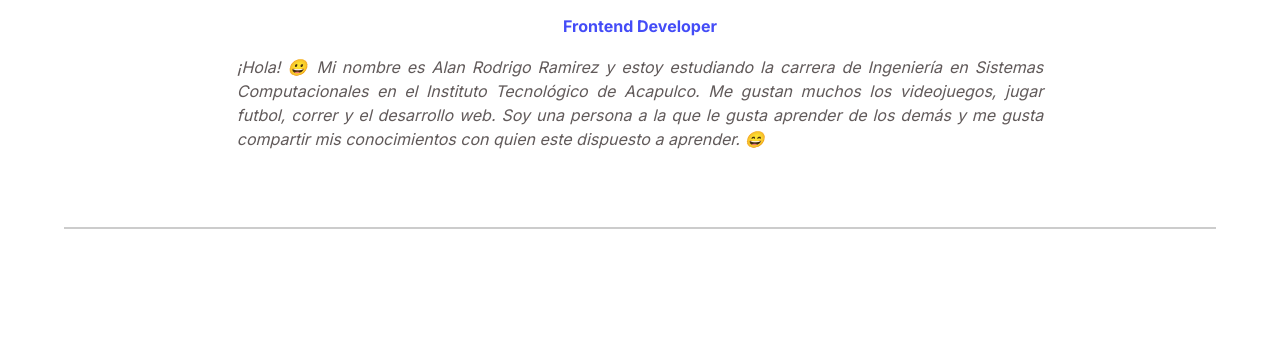
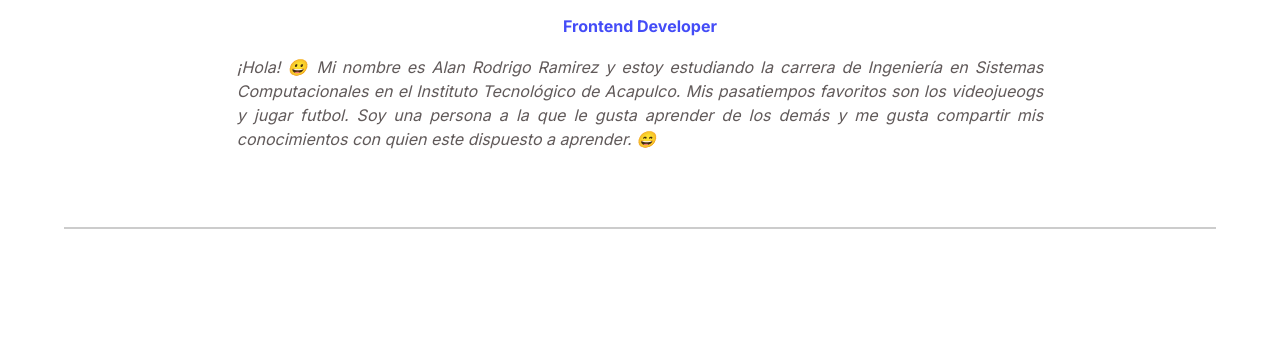
Before and after one commit to rodrigocodew/portafolio-rodrigo.io, a plain HTML site: page index.html in a window 1280 px wide. Shown: the part 1034-1394 px from the top of the page. Drawn offline with Linux system fonts and the light colour scheme.

Commit message:
Update index.html

```diff
--- a/index.html
+++ b/index.html
@@ -29,7 +29,7 @@
                 <img src="./assets/logo-rodrigo.png" alt="Logo de Rodrigo Codew" class="desarrollador__img">
                 <h2 class="desarrollador__name">Alan Rodrigo Ramirez</h2>
                 <p class="desarrollador__tag">Frontend Developer</p>
-                <p class="desarrollador__paragraph">¡Hola! 😀 Mi nombre es Alan Rodrigo Ramirez y estoy estudiando la carrera de Ingeniería en Sistemas Computacionales en el Instituto Tecnológico de Acapulco. Me gustan muchos los videojuegos, jugar futbol, correr y el desarrollo web. Soy una persona a la que le gusta aprender de los demás y me gusta compartir mis conocimientos con quien este dispuesto a aprender. 😄 </p>
+                <p class="desarrollador__paragraph">¡Hola! 😀 Mi nombre es Alan Rodrigo Ramirez y estoy estudiando la carrera de Ingeniería en Sistemas Computacionales en el Instituto Tecnológico de Acapulco. Mis pasatiempos favoritos son los videojueogs y jugar futbol. Soy una persona a la que le gusta aprender de los demás y me gusta compartir mis conocimientos con quien este dispuesto a aprender. 😄 </p>
             </div>
         </section>
 
```
